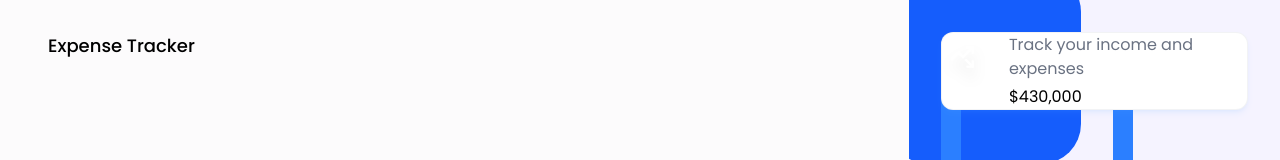
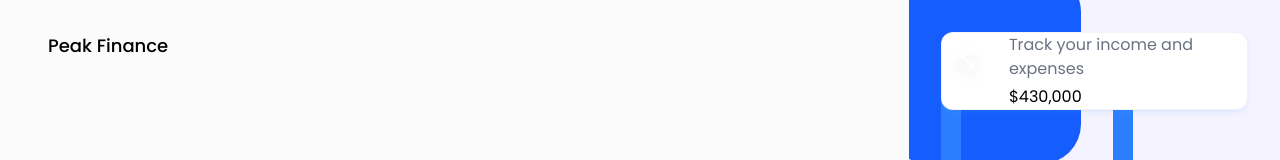
Before and after one commit to hawlerzzz/ExpenseTracker, a React (Vite) app in the folder Frontend/expense-tracker/: page /login in a window 1280 px wide. Shown: the top 160 px of the page. Built offline with nearby package versions, Linux system fonts and the light colour scheme.

Commit message:
Update AuthLayout.jsx
- Changed name

```diff
--- a/Frontend/expense-tracker/src/components/layouts/AuthLayout.jsx
+++ b/Frontend/expense-tracker/src/components/layouts/AuthLayout.jsx
@@ -6,7 +6,7 @@ import { LuTrendingUpDown } from 'react-icons/lu';
 const AuthLayout = ({ children }) => {
   return <div className='flex'>
     <div className='w-screen h-screen md:w-(60vw) px-12 pt-8 pb-12'>
-        <h2 className='text-lg font-medium text-black'>Expense Tracker</h2>
+        <h2 className='text-lg font-medium text-black'>Peak Finance</h2>
         {children}
     </div>
 
```
